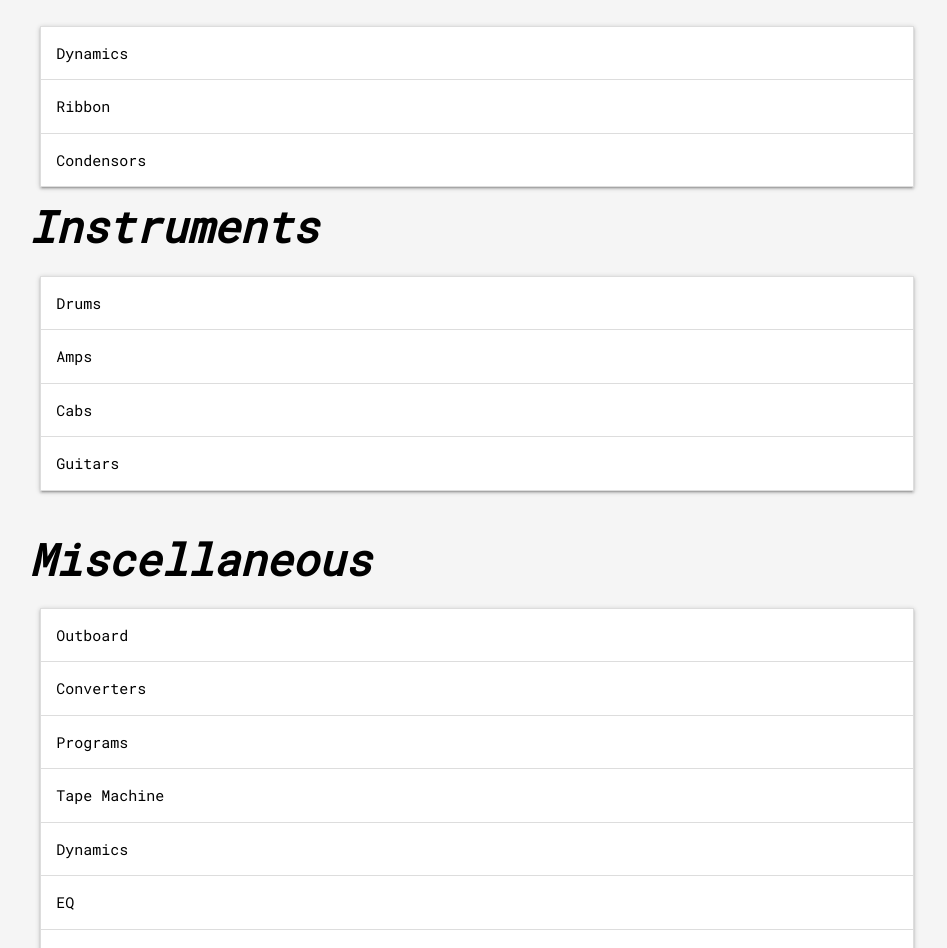
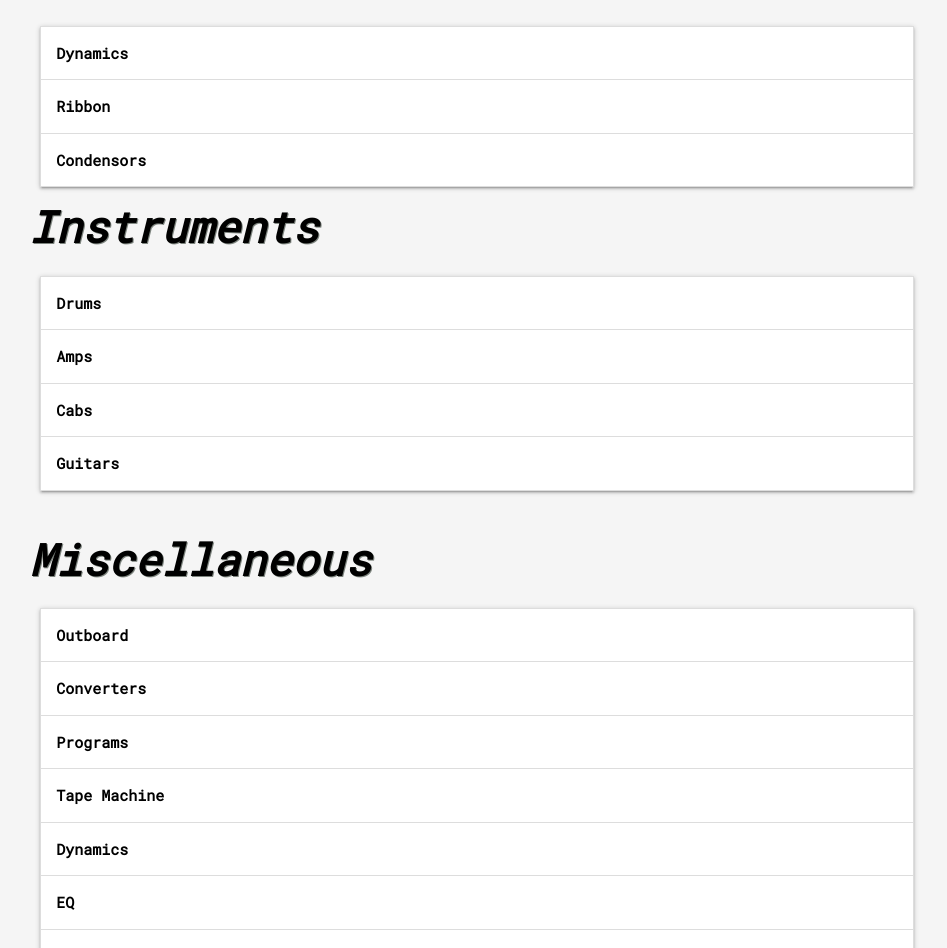
Before and after one commit to davidmbedford/joni-portfolio, a React (Create React App) app: page /gear in a window 1280 px wide. Shown: the part 280-1228 px from the top of the page, without its empty margins (163-1110 px from the left). Built offline with nearby package versions, Linux system fonts and the light colour scheme.

Commit message:
shadows colors and fonts fixed across app

```diff
--- a/src/screens/contact/index.js
+++ b/src/screens/contact/index.js
@@ -1,5 +1,5 @@
 import React from 'react';
-// import logo from '../../logo.svg';
+import './style.css';
 
 function Contact() {
   return (
@@ -21,11 +21,11 @@ function Contact() {
                     <div className="row">
                       <div className="input-field col s12">
                         <input id="name" type="text" />
-                        <label className="contactFont" for="name">Name</label>
+                        <label className="contactFont" htmlFor="name">Name</label>
                       </div>
                       <div className="input-field col s12">
                         <input id="email" type="email" className="form-input validate" />
-                        <label className="contactFont" for="email">Your Email</label>
+                        <label className="contactFont" htmlFor="email">Your Email</label>
                       </div>
                       {/* <div className="input-field col s12">
                         <textarea id="message" className="materialize-textarea"></textarea>
@@ -36,7 +36,7 @@ function Contact() {
                     <div className="row">
                       <div className="col m12">
                         <p className="right-align">
-                          <button className="btn waves-effect waves-light blue-grey lighten-3 contactFont" type="submit" name="action">
+                          <button className="btn contactFont waves-effect waves-light blue-grey lighten-3" type="submit" name="action">
                             Send Message
                           </button>
                         </p>
--- a/src/screens/gear/index.js
+++ b/src/screens/gear/index.js
@@ -1,12 +1,12 @@
 import React, { Component } from 'react';
-// import logo from '../../logo.svg';
+import './style.css';
 
 class Gear extends Component {
   componentDidMount() {
     const M = window.M;
     document.addEventListener('DOMContentLoaded', function () {
       var elems = document.querySelectorAll('.collapsible');
-      var instances = M.Collapsible.init(elems, {accordian: false});
+      var instances = M.Collapsible.init(elems, {accordian: true});
     });
   }
 
@@ -30,7 +30,7 @@ class Gear extends Component {
               <div className="col s12">
                 <ul className="collapsible">
                   <li>
-                    <div className="collapsible-header">Dynamics</div>
+                    <div className="collapsible-header bold">Dynamics</div>
                     <div className="collapsible-body">
                       <p>Sennheiser MD421 x 2</p>
                       <p>Sennheiser e609</p>
@@ -44,13 +44,13 @@ class Gear extends Component {
                     </div>
                   </li>
                   <li>
-                    <div className="collapsible-header">Ribbon</div>
+                    <div className="collapsible-header bold">Ribbon</div>
                     <div className="collapsible-body">
                       <p>Stellar RSM 3 x 2</p>
                     </div>
                   </li>
                   <li>
-                    <div className="collapsible-header">Condensors</div>
+                    <div className="collapsible-header bold">Condensors</div>
                     <div className="collapsible-body">
                       <p>Oktava MK 012 x2</p>
                       <p>OktavaMod MK 219</p>
@@ -70,7 +70,7 @@ class Gear extends Component {
               <div className="col s12">
                 <ul className="collapsible">
                   <li>
-                    <div className="collapsible-header">Drums</div>
+                    <div className="collapsible-header bold">Drums</div>
                     <div className="collapsible-body">
                       <p>1970 Slingerland 5 piece</p>
                       <p>Various snares and cymbals</p>
@@ -78,7 +78,7 @@ class Gear extends Component {
                     </div>
                   </li>
                   <li>
-                    <div className="collapsible-header">Amps</div>
+                    <div className="collapsible-header bold">Amps</div>
                     <div className="collapsible-body">
                       <p>1967 Fender Bandmaster Reverb</p>
                       <p>Sunn Concert Lead red knob</p>
@@ -88,7 +88,7 @@ class Gear extends Component {
                     </div>
                   </li>
                   <li>
-                    <div className="collapsible-header">Cabs</div>
+                    <div className="collapsible-header bold">Cabs</div>
                     <div className="collapsible-body">
                       <p>2 x 15 sunn cab jbl k140</p>
                       <p>Peavey 2 x 12 cab</p>
@@ -97,7 +97,7 @@ class Gear extends Component {
                     </div>
                   </li>
                   <li>
-                    <div className="collapsible-header">Guitars</div>
+                    <div className="collapsible-header bold">Guitars</div>
                     <div className="collapsible-body">
                       <p>Peavey T60</p>
                       <p>Peavey Patriot</p>
@@ -117,20 +117,20 @@ class Gear extends Component {
               <div className="col s12">
                 <ul className="collapsible">
                   <li>
-                    <div className="collapsible-header">Outboard</div>
+                    <div className="collapsible-header bold">Outboard</div>
                     <div className="collapsible-body">
                       <p>Carvin MX1688</p>
                     </div>
                   </li>
                   <li>
-                    <div className="collapsible-header">Converters</div>
+                    <div className="collapsible-header bold">Converters</div>
                     <div className="collapsible-body">
                       <p>Motu 8 pre es</p>
                       <p>Focusrite Clarett octopre</p>
                     </div>
                   </li>
                   <li>
-                    <div className="collapsible-header">Programs</div>
+                    <div className="collapsible-header bold">Programs</div>
                     <div className="collapsible-body">
                       <p>REAPER</p>
                       <p>Pro-tools</p>
@@ -138,13 +138,13 @@ class Gear extends Component {
                     </div>
                   </li>
                   <li>
-                    <div className="collapsible-header">Tape Machine</div>
+                    <div className="collapsible-header bold">Tape Machine</div>
                     <div className="collapsible-body">
                       <p>Otari MX 5050 b3 8 track 1/2</p>
                     </div>
                   </li>
                   <li>
-                    <div className="collapsible-header">Dynamics</div>
+                    <div className="collapsible-header bold">Dynamics</div>
                     <div className="collapsible-body">
                       <p>Ashly CL 50</p>
                       <p>Ashly CL 52</p>
@@ -155,7 +155,7 @@ class Gear extends Component {
                     </div>
                   </li>
                   <li>
-                    <div className="collapsible-header">EQ</div>
+                    <div className="collapsible-header bold">EQ</div>
                     <div className="collapsible-body">
                       <p>Orban 626a EQ</p>
                       <p>Peavey EQ</p>
@@ -163,7 +163,7 @@ class Gear extends Component {
                     </div>
                   </li>
                   <li>
-                    <div className="collapsible-header">FX</div>
+                    <div className="collapsible-header bold">FX</div>
                     <div className="collapsible-body">
                       <p>Fisher Stereo Expander</p>
                       <p>Alesis microverb</p>
--- a/src/screens/gear/style.css
+++ b/src/screens/gear/style.css
@@ -0,0 +1,3 @@
+h3 {
+  text-shadow: 1px 1px rgba(45, 56, 46, 0.6);
+}
--- a/src/screens/home/index.js
+++ b/src/screens/home/index.js
@@ -10,16 +10,16 @@ class Home extends Component {
     <div className="App" id="homenav">
     <header className="App-header">
       <div className="container">
-        <p> <img src={Tape} className="picRight" alt="analog tape machine" /> Joni Elfers is a sonic facilitator and audio engineer. She is experienced with tracking, mixing, and mastering. She puts her emphasis on
+        <p className="homeParagraph"> <img src={Tape} className="picRight" alt="analog tape machine" /> Joni Elfers is a sonic facilitator and audio engineer. She is experienced with tracking, mixing, and mastering. She puts her emphasis on
           connecting with the artist and what they want. Recording is a sacred process. Music connects people in a deep and intangible way,
           and Joni wants to respect and honor that in the creative process.
           </p>
-        <p> <img src={SilverDrum} className="picLeft" alt="analog tape machine" /> She is well versed in both digital and traditional analog techniques. She also works with field sounds and found sounds.
+        <p className="homeParagraph"> <img src={SilverDrum} className="picLeft" alt="analog tape machine" /> She is well versed in both digital and traditional analog techniques. She also works with field sounds and found sounds.
           Joni has been recording bands since high school, and got into the music industry though the DIY music scene. Over time, she has since developed a deep love
           and appreciation for a large variety of music.  Her output reflects this, having done everything from doom metal to orchestrated folk records,
           and even ambient and found sounds songs.
           </p>
-        <p> <img src={GoldDrum} className="picRight" alt="analog tape machine" /> She currently does not have a studio set up, but is able to run sessions from any available studio in your area. She also does mobile
+        <p className="homeParagraph"> <img src={GoldDrum} className="picRight" alt="analog tape machine" /> She currently does not have a studio set up, but is able to run sessions from any available studio in your area. She also does mobile
           recording and can do it in almost any location, even those without power.
         </p>
       </div>
--- a/src/screens/home/style.css
+++ b/src/screens/home/style.css
@@ -3,17 +3,21 @@
   min-height: 30vh;
   float: right;
   clear: left;
-  margin: 10px 0px 10px 10px;
+  margin: 15px 0px 15px 15px;
   align-items: center;
-  box-shadow: 2px;
+  box-shadow: 5px 5px;
 }
-
 
 .picLeft {
   max-height: 50vh;
   min-height: 30vh;
   float: left;
   clear: right;
-  margin: 10px 10px 10px 0px;
+  margin: 15px 15px 15px 0px;
   align-items: center;
+  box-shadow: 5px 5px;
 }
+
+.homeParagraph {
+  padding: 10px 0px 10px 0px;
+}
```
